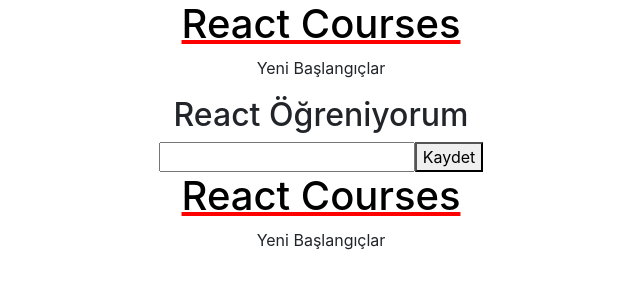
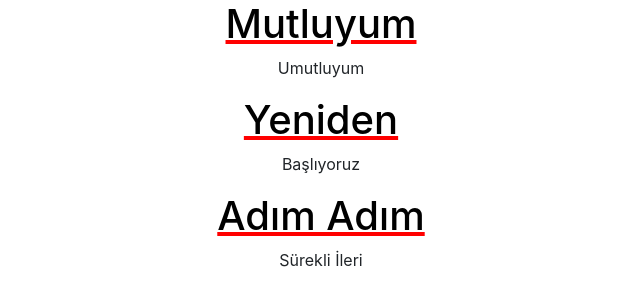
Before and after one commit to OzanMertKaraca/ReactJs-1, a React (Create React App) app: page / in a window 1280 px wide. Shown: the top 306 px of the page, without its empty margins (319-959 px from the left). Built offline with nearby package versions, Linux system fonts and the light colour scheme.

Commit message:
dizi elemanlarını propsa göndermek

```diff
--- a/src/App.js
+++ b/src/App.js
@@ -8,12 +8,27 @@
 class App extends Component  {
     render()
     {
-        const tittle="React Courses";
-        const description="Yeni Başlangıçlar";
+        const dizim=[
+            {
+                title:"Mutluyum",
+                description:"Umutluyum"
+            },
+            {
+                title: "Yeniden",
+                description: "Başlıyoruz"
+            },
+            {
+                title: "Adım Adım",
+                description: "Sürekli İleri"
+            }
+        ]
+
         return (
             <div className="App">
 
-                <Cmp baslik={tittle} aciklama={description} />
+                <Cmp baslik={dizim[0].title} aciklama={dizim[0].description} />
+                <Cmp baslik={dizim[1].title} aciklama={dizim[1].description} />
+                <Cmp baslik={dizim[2].title} aciklama={dizim[2].description} />
 
             </div>
 
--- a/src/ilkcmpnt.js
+++ b/src/ilkcmpnt.js
@@ -3,20 +3,11 @@
 class Cmp extends Component {
     render()
     {
-        //Props Name isimlendirilme ve yazdırılmada aynı olması gerekir.
-        console.log(this.props)
-        const{baslik,aciklama}=this.props;
+
         return(
         <div>
             <h1>{this.props.baslik}</h1>
             <p>{this.props.aciklama}</p>
-            <h2>React Öğreniyorum</h2>
-            <form action="">
-                <input type="text"/>
-                <button>Kaydet</button>
-            </form>
-            <h1>{baslik}</h1>
-            <p>{aciklama}</p>
         </div>
         );
     }
```
